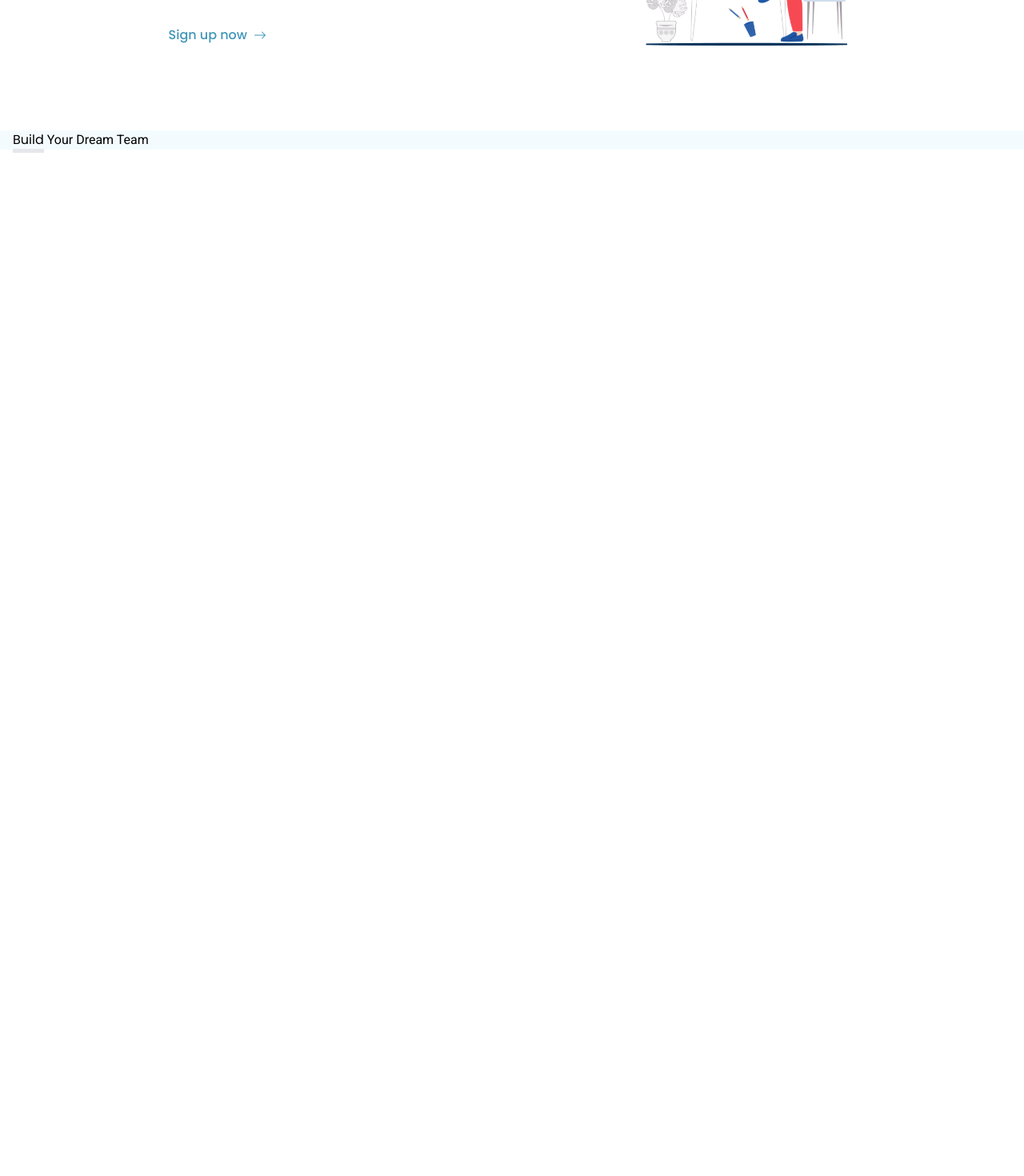
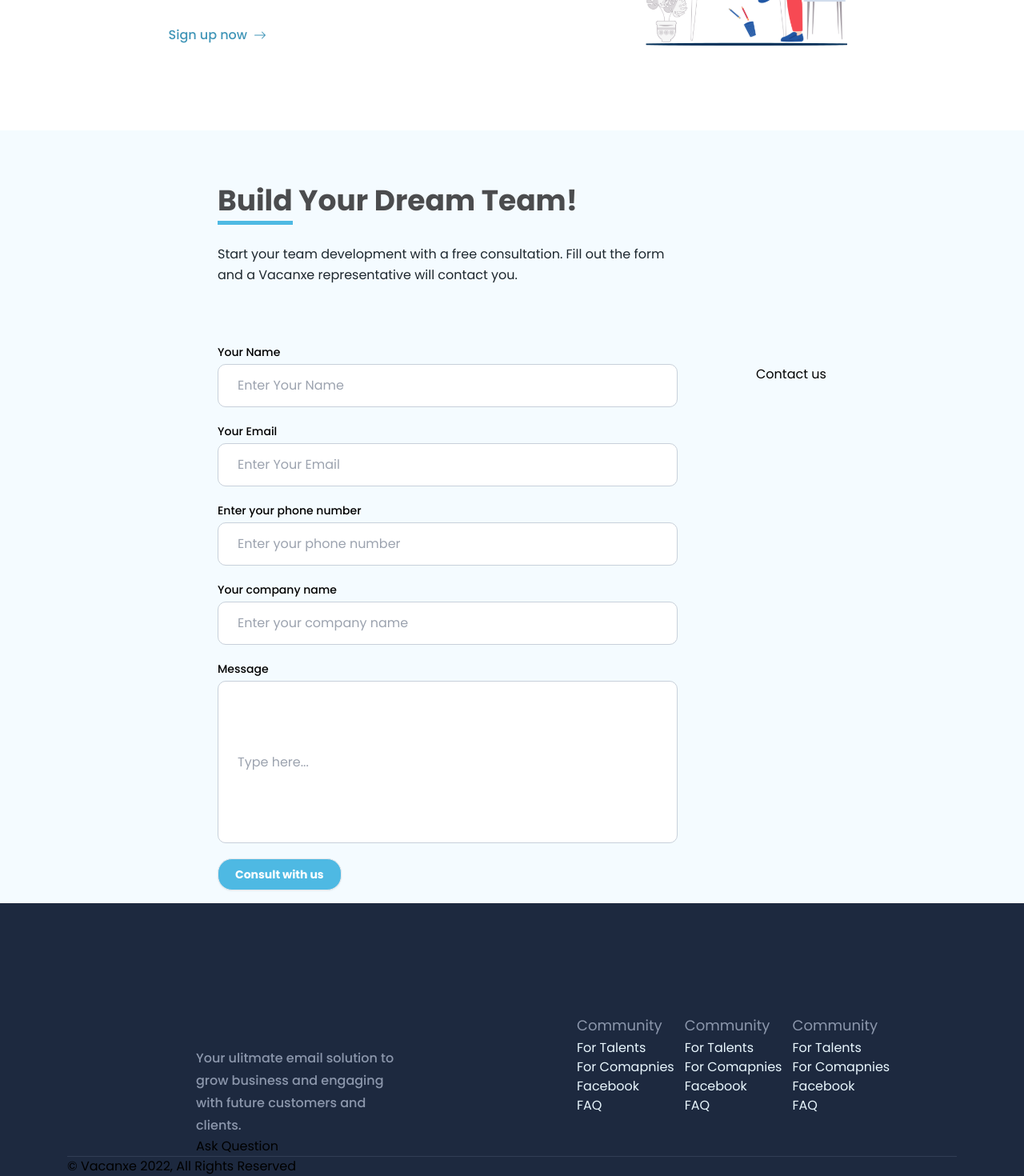
Before and after one commit to DOriginalSamxie/Vacanxe, a React (Create React App) app: page / in a window 1280 px wide. Shown: the part 1988-3458 px from the top of the page at 80% size. Before the commit the page ends 2179 px from the top, so only its background shows below. Built offline with nearby package versions, Linux system fonts and the light colour scheme.

Commit message:
started the footer

```diff
--- a/public/index.html
+++ b/public/index.html
@@ -14,11 +14,10 @@
       manifest.json provides metadata used when your web app is installed on a
       user's mobile device or desktop. See https://developers.google.com/web/fundamentals/web-app-manifest/
     -->
-    <link rel="manifest" href="%PUBLIC_URL%/manifest.json" />
     <link rel="preconnect" href="https://fonts.googleapis.com" />
     <link rel="preconnect" href="https://fonts.gstatic.com" crossorigin />
     <link
-      href="https://fonts.googleapis.com/css2?family=Poppins:wght@300;400;500;600;700&family=Roboto+Condensed:wght@300&family=Roboto:wght@300;400;700;900&display=swap"
+      href="https://fonts.googleapis.com/css2?family=Poppins:wght@300;400;500;600;700&family=Roboto+Condensed:wght@300&family=Roboto:wght@300;400;500;700;900&display=swap"
       rel="stylesheet"
     />
     <title>React App</title>
--- a/src/App.css
+++ b/src/App.css
@@ -38,6 +38,10 @@ span {
   font-family: 'Poppins';
 }
 
-.featuretwo {
+.featurestwo {
   font-family: 'Poppins';
 }
+
+footer {
+  font-family: 'Roboto';
+}
--- a/src/App.js
+++ b/src/App.js
@@ -9,6 +9,7 @@ import FeaturesOne from './FeaturesOne'
 import FeaturesTwo from './FeaturesTwo'
 import FeaturesThree from './FeaturesThree'
 import FeaturesFour from './FeaturesFour'
+import Footer from './Footer'
 
 function App() {
   Aos.init({
@@ -24,6 +25,7 @@ function App() {
       <FeaturesTwo />
       <FeaturesThree />
       <FeaturesFour />
+      <Footer />
     </div>
   )
 }
--- a/src/FeaturesFour.jsx
+++ b/src/FeaturesFour.jsx
@@ -2,10 +2,110 @@ import React from 'react'
 
 const FeaturesFour = () => {
   return (
-    <section className='featurestwo md:mt-[89.33px] px-4 mt-[20px] bg-[#F4FBFF]'>
-      <h1>
-        <span className='border-b-[5px]'>Build</span> Your Dream Team
-      </h1>
+    <section className='featurestwo md:mt-[89.33px]  mt-[20px] bg-[#F4FBFF] px-12 md:px-2 lg:px-0'>
+      <div>
+        <form className=' container mx-auto max-w-[1539px] flex flex-col lg:flex-row xl:pl-[272px] space-x-[98px] lg:px-4'>
+          <div className='max-w-[575px]'>
+            <h1 className='max-w-[450px] md:pt-[64px] text-[#4B4C4E] lg:leading-[47px] lg:text-[36px] font-bold '>
+              <span className='border-b-[5px] border-b-[#4EB9E3]'>Build</span>{' '}
+              Your Dream Team!
+            </h1>
+            <p className=' mt-[31px] font-normal text-[16px] leading-[26px] text-[#1D272E]'>
+              Start your team development with a free consultation. Fill out the
+              form and a Vacanxe representative will contact you.
+            </p>
+            <div className='mt-[73px]'>
+              <div className='pb-4'>
+                <label
+                  className='block text-[14px] font-medium leading-22px pb-[4px]'
+                  htmlFor='name'
+                >
+                  Your Name
+                </label>
+                <input
+                  className='border-[1px] border-[#C8D0DA] rounded-[10px] py-[14px] w-full text-[16px] px-[24px]'
+                  type='text'
+                  name='name'
+                  placeholder='Enter Your Name'
+                />
+                <label
+                  className='block text-[14px] font-medium leading-22px mt-[20px] pb-[4px]'
+                  htmlFor='email'
+                >
+                  Your Email
+                </label>
+                <input
+                  className='border-[1px] border-[#C8D0DA] rounded-[10px] py-[14px] w-full text-[16px] px-[24px]'
+                  type='text'
+                  name='email'
+                  placeholder='Enter Your Email'
+                />
+                <label
+                  className='block text-[14px] font-medium leading-22px mt-[20px] pb-[4px]'
+                  htmlFor='number'
+                >
+                  Enter your phone number
+                </label>
+                <input
+                  className='border-[1px] border-[#C8D0DA] rounded-[10px] py-[14px] w-full text-[16px] px-[24px]'
+                  type='text'
+                  name='email'
+                  placeholder='Enter your phone number'
+                />
+                <label
+                  className='block text-[14px] font-medium leading-22px mt-[20px] pb-[4px]'
+                  htmlFor='company'
+                >
+                  Your company name
+                </label>
+                <input
+                  className='border-[1px] border-[#C8D0DA] rounded-[10px] py-[14px] w-full text-[16px] px-[24px]'
+                  type='text'
+                  name='message'
+                  placeholder='Enter your company name'
+                />
+                <label
+                  className='block text-[14px] font-medium leading-22px mt-[20px] pb-[4px]'
+                  htmlFor='message'
+                >
+                  Message
+                </label>
+                <input
+                  className='border-[1px] border-[#C8D0DA] rounded-[10px] space-y-0 w-full text-[16px] px-[24px] h-[203px]'
+                  type='text'
+                  name='message'
+                  placeholder='Type here...'
+                />
+                <button className='mt-[19px] btn bg-[#4EB9E3] text-white text-[14px] font-bold leading-[16px]'>
+                  Consult with us
+                </button>
+              </div>
+            </div>
+          </div>
+          <div className='max-w-[150px]'>
+            <p className='lg:pt-[293px]'>Contact us</p>
+          </div>
+        </form>
+      </div>
+      {/* <div className=' container mx-auto max-w-[1539px] flex flex-col md:flex-row lg:pl-[272px]'>
+        <div className='max-w-[575px]'>
+          <h1 className='max-w-[450px] md:pt-[64px] text-[#4B4C4E] lg:leading-[47px] lg:text-[36px] font-bold '>
+            <span className='border-b-[5px] border-b-[#4EB9E3]'>Build</span>{' '}
+            Your Dream Team!
+          </h1>
+          <p className=' mt-[31px] font-normal text-[16px] leading-[26px] text-[#1D272E]'>
+            Start your team development with a free consultation. Fill out the
+            form and a Vacanxe representative will contact you.
+          </p>
+        </div>
+        <div className='mt-6'>
+          <form>
+            <label htmlFor=''>Your name</label>
+            <input type='text' />
+          </form>
+          <div></div>
+        </div>
+      </div> */}
     </section>
   )
 }
--- a/src/FeaturesThree.jsx
+++ b/src/FeaturesThree.jsx
@@ -7,22 +7,34 @@ const FeaturesThree = () => {
     <section className='md:mt-[115px] px-4'>
       <div className='container mx-auto max-w-[859px] flex flex-col md:flex-row lg:gap-[24px] lg:space-x-[125px]'>
         <div className=''>
-          <h1 className='featuresone max-w-[379px] font-bold leading-[20px] text-[22px] lg:leading-[37px] lg:text-[28px] text-[#181818] mt-[42px]'>
+          <h1
+            className='featuresone max-w-[379px] font-bold leading-[20px] text-[22px] lg:leading-[37px] lg:text-[28px] text-[#181818] mt-[42px]'
+            data-aos='fade-down'
+            data-aos-delay='200'
+          >
             It’s like having Your Recruitment on autopilot
           </h1>
-          <p className='max-w-[410px] max-h-[81px] text-[16px] font-medium leading-[27px] text-[#000C2D] mt-[24px] tracking-[0.01em]'>
+          <p
+            className='max-w-[410px] max-h-[81px] text-[16px] font-medium leading-[27px] text-[#000C2D] mt-[24px] tracking-[0.01em]'
+            data-aos='fade-down'
+            data-aos-delay='300'
+          >
             Share collaterals and documents that are automatically branded.
             Leverage a rich partner network that sells your solution exactly the
             way your best salesman would.
           </p>
-          <span className='flex items-center text-center text-[#4196B8] gap-2 lg:mt-[24px] text-[16px] leading-[28px] font-medium pb-4 pt-12'>
+          <span
+            className='flex items-center text-center text-[#4196B8] gap-2 lg:mt-[24px] text-[16px] leading-[28px] font-medium pb-4 pt-12'
+            data-aos='fade-down'
+            data-aos-delay='400'
+          >
             <a href='signup' className='cursor-pointer'>
               Sign up now
             </a>
             <BsArrowRight className='cursor-pointer' />
           </span>
         </div>
-        <div className=''>
+        <div className='' data-aos='fade-right' data-aos-delay='500'>
           <span className='hidden lg:flex items-center text-center text-[#4196B8] gap-2 lg:mt-[24px] text-[16px] leading-[28px] font-medium absolute left-[155px] top-[-50px]'></span>
           <img src={ImageThree} alt='' />
         </div>
--- /dev/null
+++ b/src/Footer.jsx
@@ -0,0 +1,60 @@
+import React from 'react'
+
+const Footer = () => {
+  return (
+    <footer className='featurestwo bg-[#1D293F]  md:px-2 lg:px-0 max-w-[1900px] '>
+      <div className='container mx-auto flex md:items-center items-start  md:flex-row md:flex-nowrap flex-wrap flex-col px-5 lg:pl-[245px] '>
+        <div className='max-w-[266px] flex-shrink-0 md:mx-0 mx-auto text-center lg:text-left lg:mt-[180px]'>
+          <p className=' text-[16px] leading-[28px] font-medium max-w-[266px] text-[#8C97AC]'>
+            Your ulitmate email solution to grow business and engaging with
+            future customers and clients.
+          </p>
+          <button>Ask Question</button>
+        </div>
+        <div className='flex-grow flex flex-wrap lg:pl-[210px] md:mt-0 mt-10 lg:text-left lg:mt-[127px] '>
+          <div className='lg:w-1/4 md:w-1/2 w-full '>
+            <h2 className='text-[18px] leading-[32px] font-normal text-[#8C97AC]'>
+              Community
+            </h2>
+            <nav className='list-none mb-10 text-[#E9F7FE]'>
+              <li>For Talents</li>
+              <li>For Comapnies</li>
+              <li>Facebook</li>
+              <li>FAQ</li>
+            </nav>
+          </div>
+          <div className='lg:w-1/4 md:w-1/2 w-full '>
+            <h2 className='text-[18px] leading-[32px] font-normal text-[#8C97AC]'>
+              Community
+            </h2>
+            <nav className='list-none mb-10 text-[#E9F7FE]'>
+              <li>For Talents</li>
+              <li>For Comapnies</li>
+              <li>Facebook</li>
+              <li>FAQ</li>
+            </nav>
+          </div>
+          <div className='lg:w-1/4 md:w-1/2 w-full '>
+            <h2 className='text-[18px] leading-[32px] font-normal text-[#8C97AC]'>
+              Community
+            </h2>
+            <nav className='list-none mb-10 text-[#E9F7FE]'>
+              <li>For Talents</li>
+              <li>For Comapnies</li>
+              <li>Facebook</li>
+              <li>FAQ</li>
+            </nav>
+          </div>
+        </div>
+      </div>
+      <div class='border-t-[1px]  border-[#313D55] mx-auto container max-w-[1112px]'>
+        <div className='flex'>
+          <p>© Vacanxe 2022, All Rights Reserved</p>
+          <div></div>
+        </div>
+      </div>
+    </footer>
+  )
+}
+
+export default Footer
```
